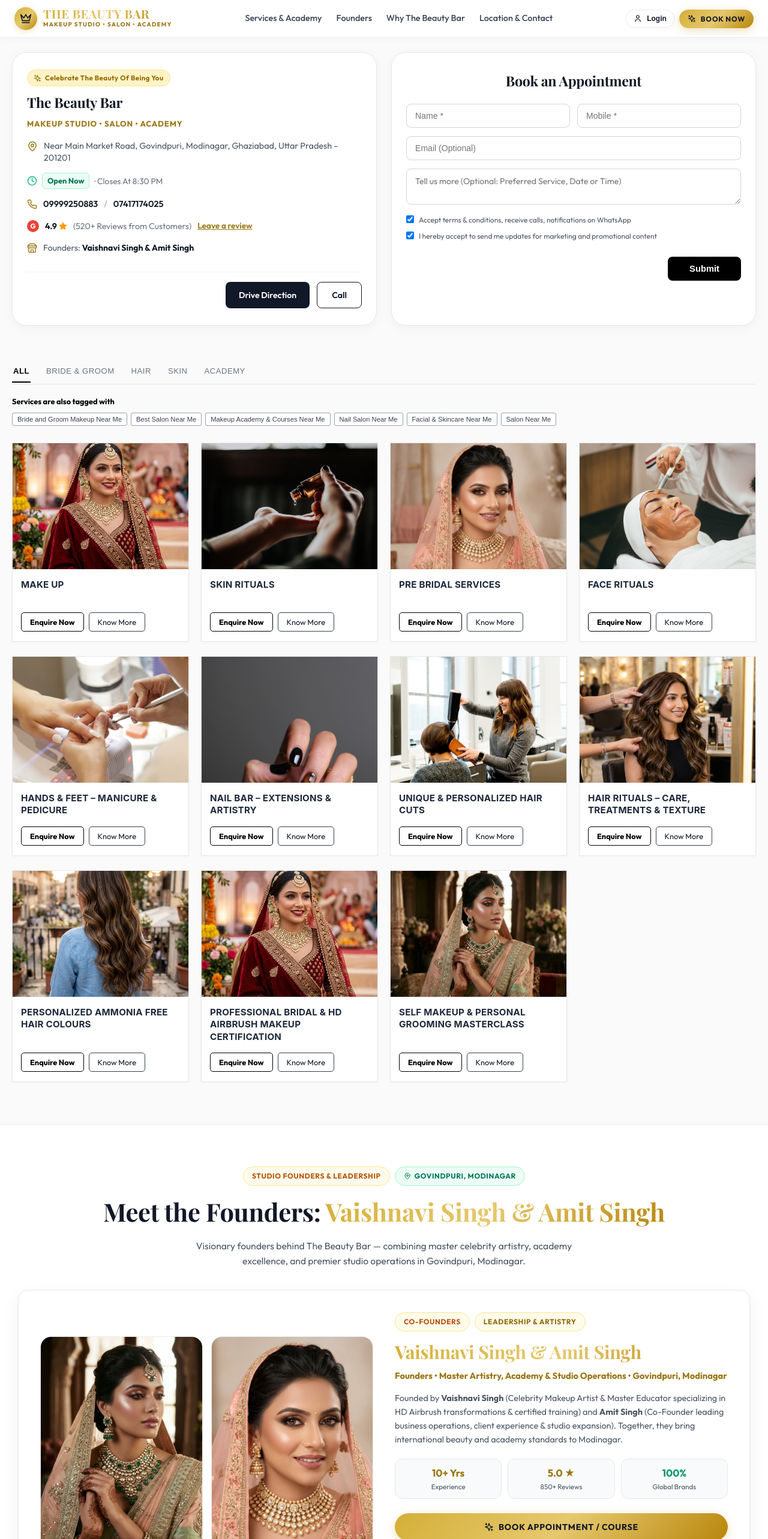
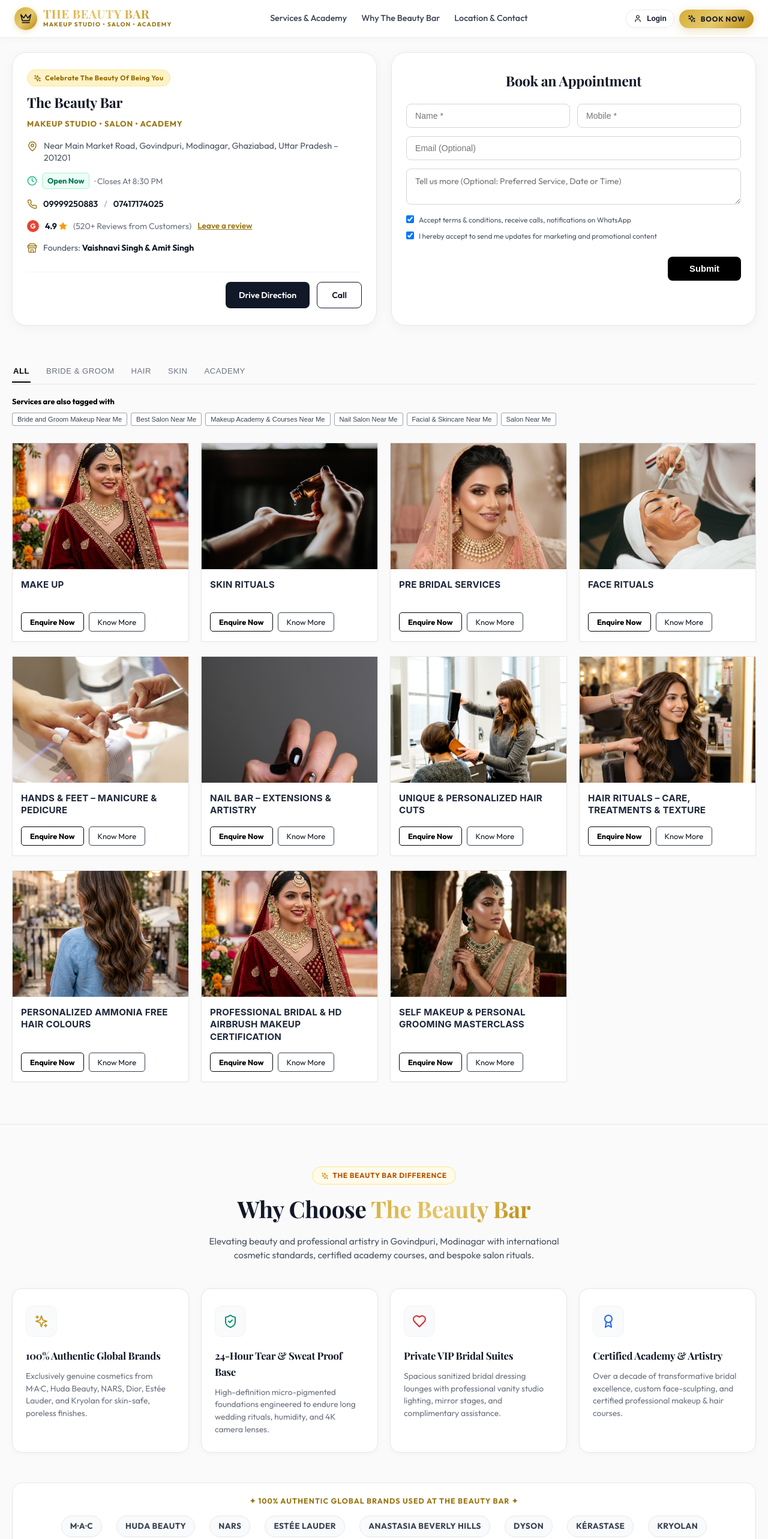
Before and after one commit to the-onelazyDev/aura-makeup-studio, a React (Vite) app in the folder frontend/: page / in a window 1280 px wide. Shown: the top 2566 px of the page at 60% size. Built offline with nearby package versions, Linux system fonts and the light colour scheme; no server answers; a web font is replaced by a local one.

Commit message:
fix: remove standalone founders section and keep founders clean in hero card

```diff
--- a/frontend/src/App.jsx
+++ b/frontend/src/App.jsx
@@ -2,7 +2,6 @@
 import Navbar from './components/Navbar';
 import HeroSection from './components/HeroSection';
 import ServiceCatalog from './components/ServiceCatalog';
-import ArtistSection from './components/ArtistSection';
 import ExperienceSection from './components/ExperienceSection';
 import BookingModal from './components/BookingModal';
 import AuthModal from './components/AuthModal';
@@ -147,15 +146,6 @@
         onSelectService={handleOpenBookingForService}
       />
 
-      {/* Founders & Leadership Showcase */}
-      <ArtistSection
-        artists={artists}
-        onSelectArtist={(artist) => {
-          setSelectedArtist(artist);
-          setIsBookingOpen(true);
-        }}
-      />
-
       {/* Studio Experience & Assurance */}
       <ExperienceSection
         onOpenBooking={() => setIsBookingOpen(true)}
--- a/frontend/src/components/Navbar.jsx
+++ b/frontend/src/components/Navbar.jsx
@@ -48,7 +48,6 @@
       {/* Desktop Nav Links */}
       <div className="nav-menu-desktop" style={{ display: 'flex', gap: '24px', alignItems: 'center' }}>
         <a href="#services" style={{ color: '#374151', textDecoration: 'none', fontSize: '0.9rem', fontWeight: '500' }}>Services & Academy</a>
-        <a href="#artists" style={{ color: '#374151', textDecoration: 'none', fontSize: '0.9rem', fontWeight: '500' }}>Founders</a>
         <a href="#experience" style={{ color: '#374151', textDecoration: 'none', fontSize: '0.9rem', fontWeight: '500' }}>Why The Beauty Bar</a>
         <a href="#about" style={{ color: '#374151', textDecoration: 'none', fontSize: '0.9rem', fontWeight: '500' }}>Location & Contact</a>
       </div>
```
